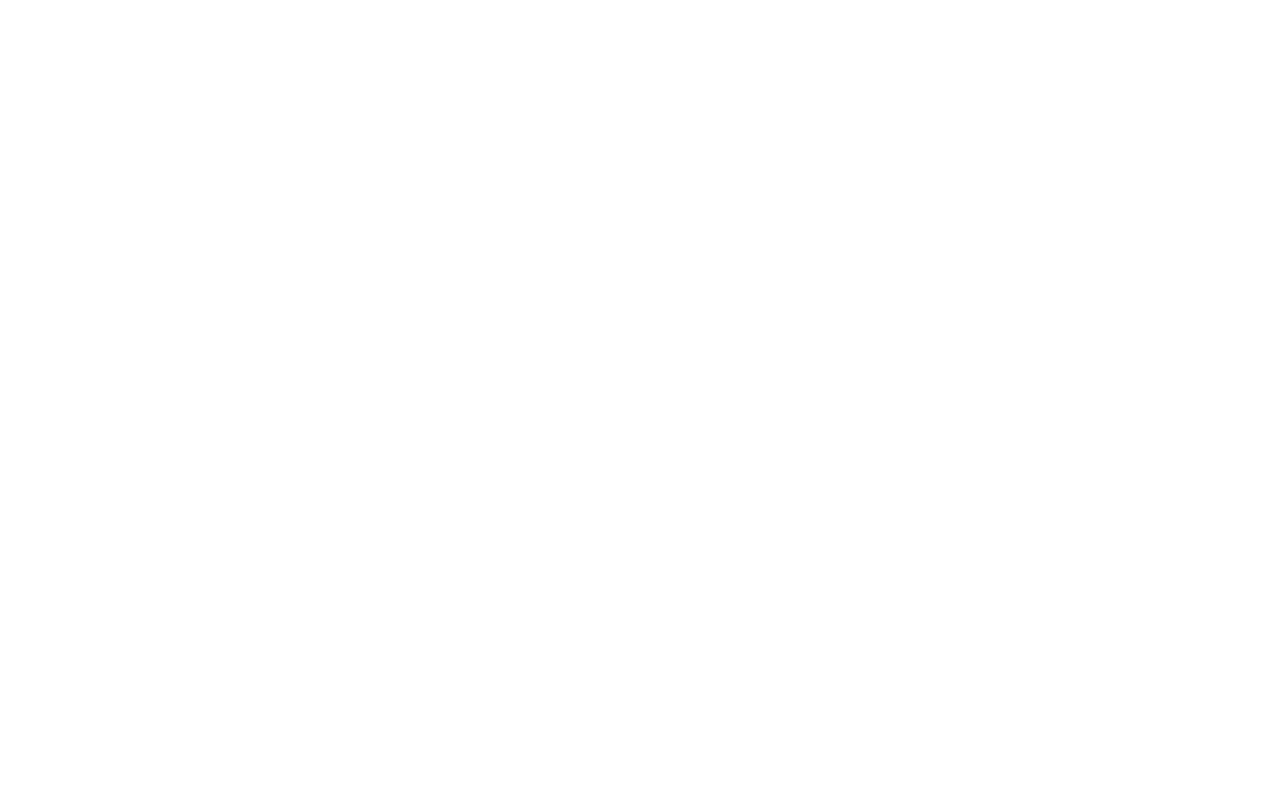
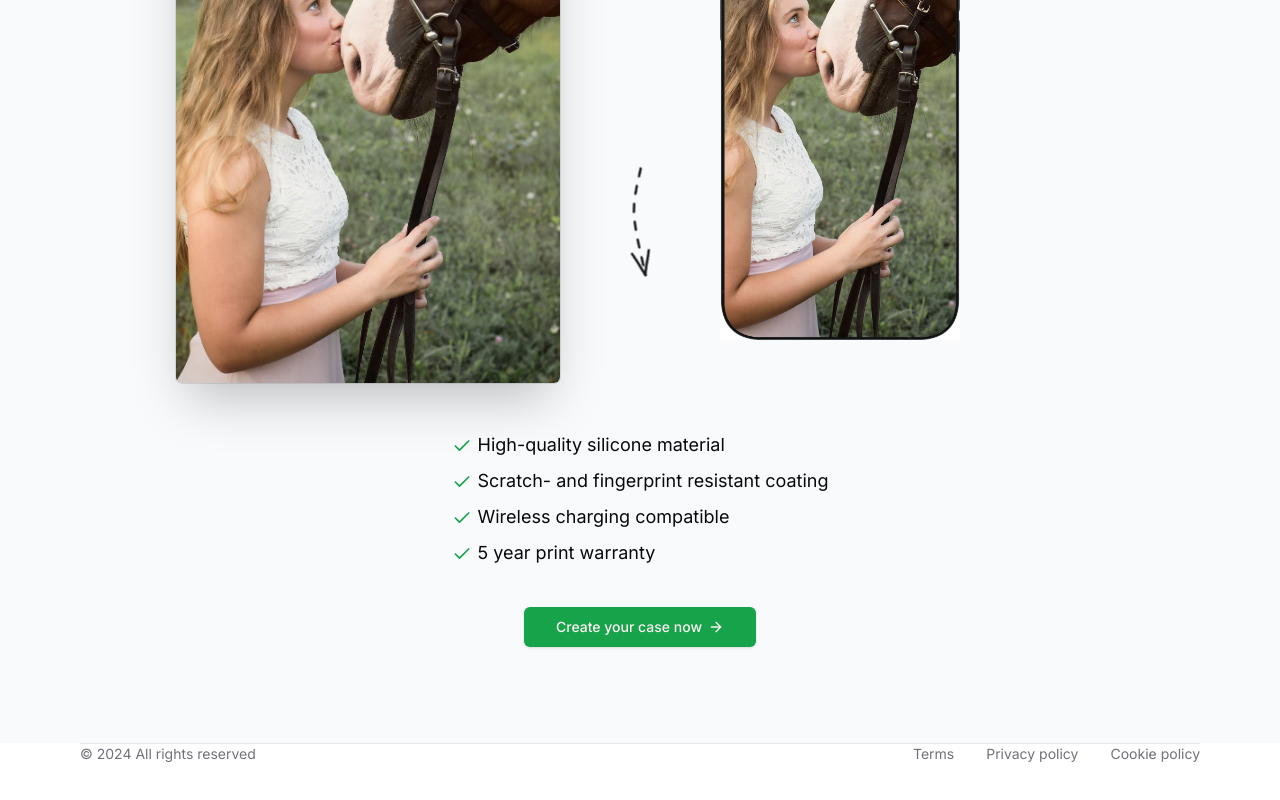
Before and after one commit to OlegKharkiv/phone_cases, a Next.js app: page / in a window 1280 px wide. Shown: the part 3536-4336 px from the top of the page. Before the commit the page ends 3040 px from the top, so only its background shows below. Built offline with nearby package versions, Linux system fonts and the light colour scheme; no server answers.

Commit message:
The landing page finished, also added footer to this page

```diff
--- /dev/null
+++ b/src/app/configure/upload/page.tsx
@@ -0,0 +1,6 @@
+
+const Page = () => {
+
+}
+
+export default Page;
--- a/src/app/layout.tsx
+++ b/src/app/layout.tsx
@@ -2,6 +2,7 @@
 import { Inter } from "next/font/google";
 import "./globals.css";
 import Navbar from "@/components/Navbar";
+import Footer from "@/components/Footer";
 
 const inter = Inter({ subsets: ["latin"] });
 
@@ -18,7 +19,9 @@
   return (
     <html lang="en">
       <body className={inter.className}>
-      <Navbar/>{children}</body>
+      <Navbar/>{children}
+      <Footer/>
+      </body>
     </html>
   );
 }
--- a/src/app/page.tsx
+++ b/src/app/page.tsx
@@ -1,9 +1,11 @@
 import Image from "next/image";
 import MaxWidthWrapper from "@/components/MaxWidthWrapper";
-import { Check, Star } from "lucide-react";
+import { ArrowRight, Check, Star } from "lucide-react";
 import Phone from "@/components/Phone";
 import { Icons } from "@/components/Icons";
 import { Reviews } from "@/components/Reviews";
+import Link from "next/link";
+import { buttonVariants } from "@/components/ui/button";
 
 export default function Home() {
   return (
@@ -168,6 +170,54 @@
           <Reviews />
         </div>
       </section>
+      <section>
+        <MaxWidthWrapper className="py-24">
+          <div className="mb-12 px-6 lg:px-8">
+            <div className="mx-auto max-w-2xl sm:text-center">
+              <h2 className="order-1 mt-2 tracking-tight text-center text-balance !leading-tight font-bold text-5xl md:text-6xl text-gray-900">
+                Upload your photo and get {''}<span className="relative px-2 bg-green-600 text-white">
+                  your own case </span>{''} now</h2>
+            </div>
+          </div>
+          <div className="mx-auto max-w-6xl px-6 lg:px-8">
+            <div className="relative flex flex-col items-center md:grid grid-cols-2 gap-40">
+              <img src="/arrow.png" className="absolute top-[25rem] md:top-1/2-translate-y-1/2 z-10 left-1/2 -translate-x-1/2 rotate-90 md:
+              rotate-0"/>
+              <div className="relative h-80 md:h-full w-full md:justify-self-end max-w-sm rounded-xl bg-gray-900/5 ring-inset ring-gray-900/10 lg:rounded-2xl">
+                <img src="/horse.jpg" className="rounded-md object-cover bg-white shadow-2xl ring-1 ring-gray-900/10 h-full w-full"/>
+              </div>
+
+              <Phone className="w-60" imgSrc="/horse_phone.jpg" />
+            </div>
+          </div>
+          <ul className="mx-auto mt-12 max-w-prose sm:text-lg space-y-2 w-fit">
+            <li className="w-fit">
+              <Check className="h-5 w-5 text-green-600 inline mr-1.5"/>
+              High-quality silicone material
+            </li>
+            <li className="w-fit">
+              <Check className="h-5 w-5 text-green-600 inline mr-1.5"/>
+              Scratch- and fingerprint resistant coating
+            </li>
+            <li className="w-fit">
+              <Check className="h-5 w-5 text-green-600 inline mr-1.5"/>
+              Wireless charging compatible
+            </li>
+            <li className="w-fit">
+              <Check className="h-5 w-5 text-green-600 inline mr-1.5"/>
+              5 year print warranty
+            </li>
+            <div className="flex justify-center">
+              <Link
+              className={buttonVariants({
+                size: 'lg',
+                className: 'mx-auto mt-8'
+              })}
+              href="/configire/upload">Create your case now <ArrowRight className="h-4 w-4 ml-1.5"/></Link>
+            </div>
+          </ul>
+        </MaxWidthWrapper>
+      </section>
 
     </div>
   );
--- /dev/null
+++ b/src/components/Footer.tsx
@@ -0,0 +1,42 @@
+import MaxWidthWrapper from "./MaxWidthWrapper";
+import Link from "next/link";
+
+const Footer = () => {
+    return (
+        <footer className="bg-white h-20 relative">
+            <MaxWidthWrapper>
+                <div className="border-t border-gray-200">
+
+                    <div className="h-full flex flex-col md:flex-row md:justify-between justify-center items-center">
+                        <div className="text-center md:text-left pb-2 md:pb-0">
+                            <p className="text-sm text-muted-foreground">
+                            &copy; {new Date().getFullYear()} All rights reserved
+                            </p>
+                        </div>
+                        <div className="flex items-center justify-center">
+                            <div className="flex space-x-8">
+                                <Link
+                                href='#'
+                                className="text-sm text-muted-foreground hover:text-gray-600">
+                                    Terms
+                                </Link>
+                                <Link
+                                href='#'
+                                className="text-sm text-muted-foreground hover:text-gray-600">
+                                    Privacy policy
+                                </Link>
+                                <Link
+                                href='#'
+                                className="text-sm text-muted-foreground hover:text-gray-600">
+                                    Cookie policy
+                                </Link>
+                            </div>
+                        </div>
+                    </div>
+                </div>
+            </MaxWidthWrapper>
+        </footer>
+    )
+}
+
+export default Footer;
```
